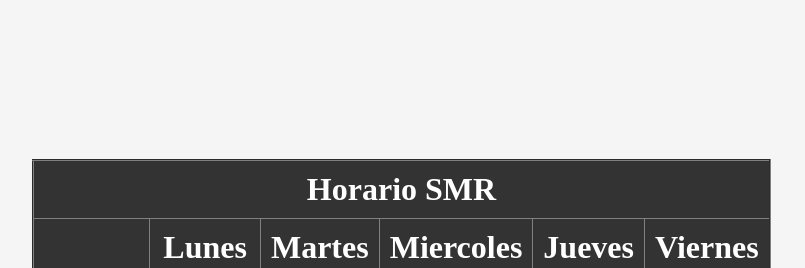
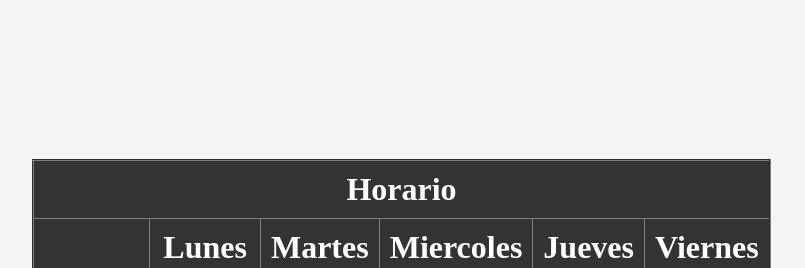
Before and after one commit to ChiChiChimoChimo/HorarioDAM, a plain HTML site: page index.html in a window 1280 px wide. Shown: the top 268 px of the page, without its empty margins (237-1042 px from the left). Drawn offline with Linux system fonts and the light colour scheme.

Commit message:
Update index.html

```diff
--- a/index.html
+++ b/index.html
@@ -6,7 +6,7 @@
 </head>
 <body>
 	<table border="2" class="tablat" cellpadding="10">
-		<tr><th colspan="6" class="dias">Horario SMR</th></tr>
+		<tr><th colspan="6" class="dias">Horario</th></tr>
 		<tr class="dias">
 			<td></td>
 			<td>Lunes</td>
```
